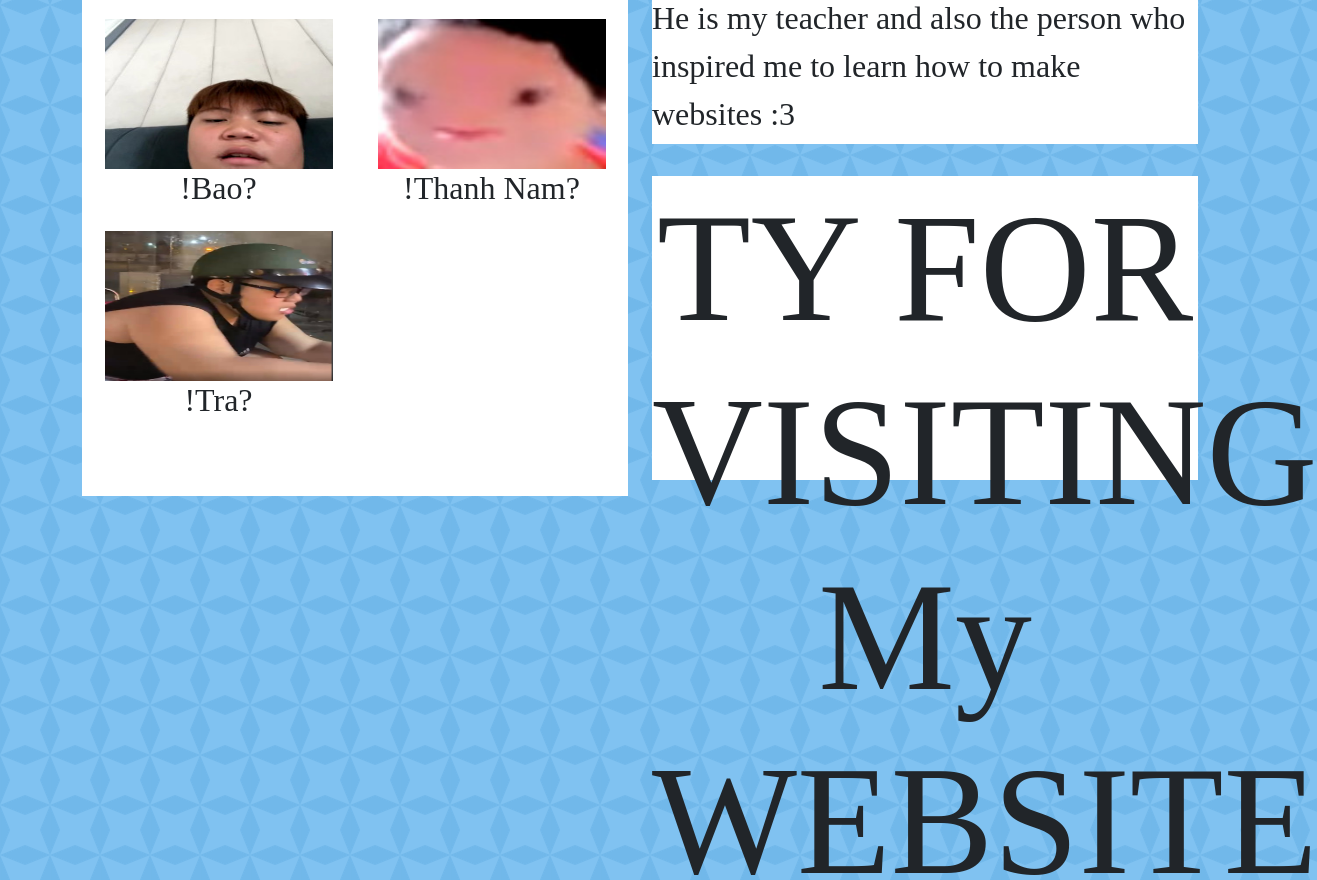
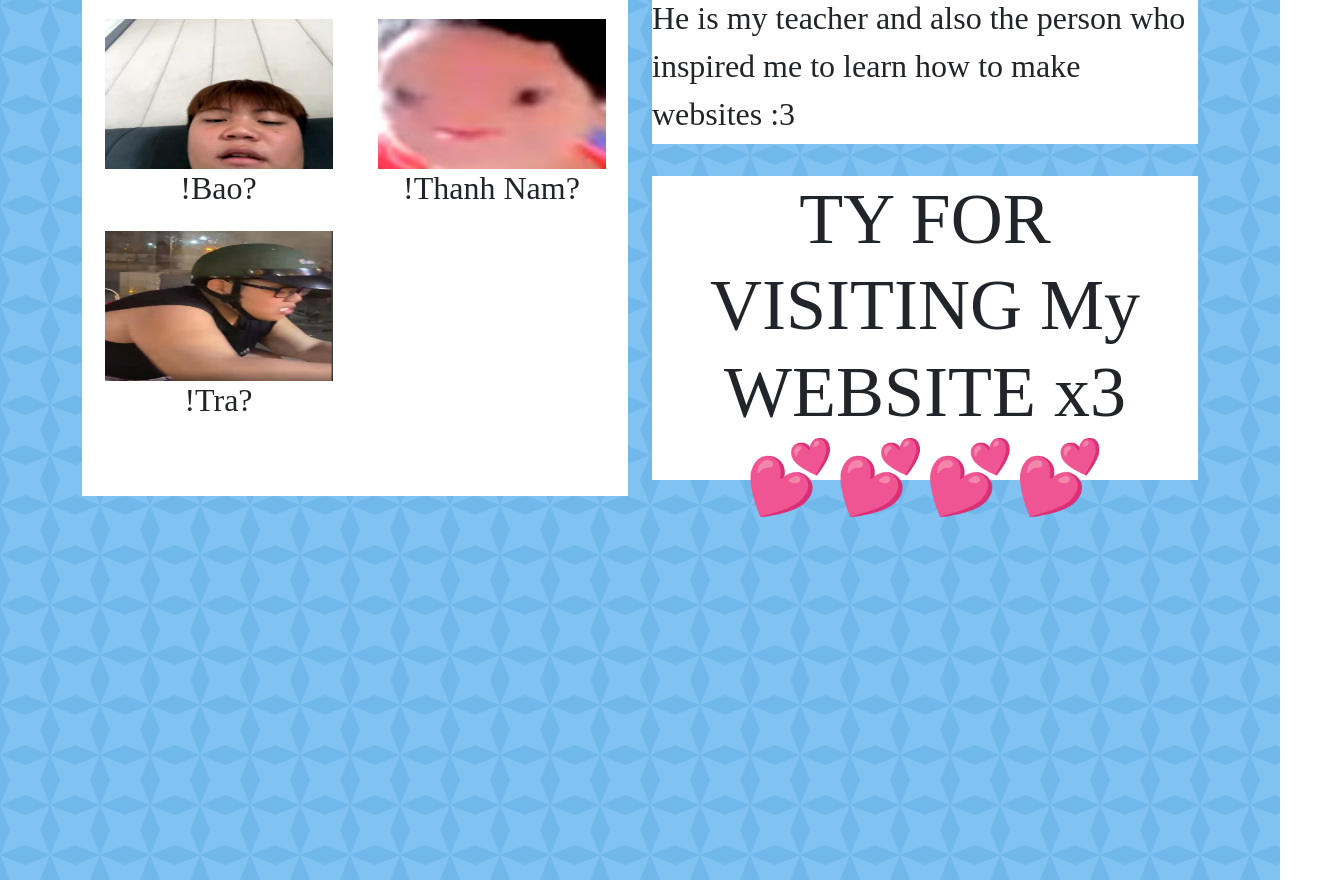
Before and after one commit to KhangIsME/about-me, a plain HTML site: page index.html in a window 1280 px wide. Shown: the part 1120-2000 px from the top of the page, 1317 px wide, since content can reach past the window. Drawn offline with nearby package versions, Linux system fonts and the light colour scheme; a script that the page names is missing; a web font is replaced by a local one.

Commit message:
Update index.html

```diff
--- a/index.html
+++ b/index.html
@@ -107,7 +107,7 @@
               <p style="font-size: 2rem; text-align: start;">He is my teacher and also the person who inspired me to learn how to make websites :3</p>
             </div>
             <div class="bo4">
-              <h1 style="font-size: 12vw;">TY FOR VISITING My WEBSITE x3 <br> 💕💕💕💕</h1>
+              <h1 style="font-size: 4.5rem;">TY FOR VISITING My WEBSITE x3 <br> 💕💕💕💕</h1>
           </div>
         </div>
       </section>
```
